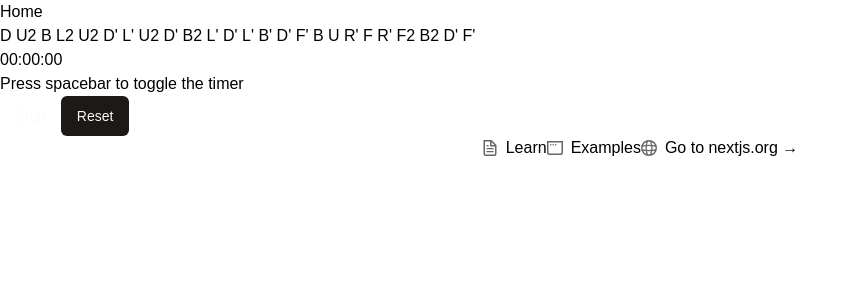
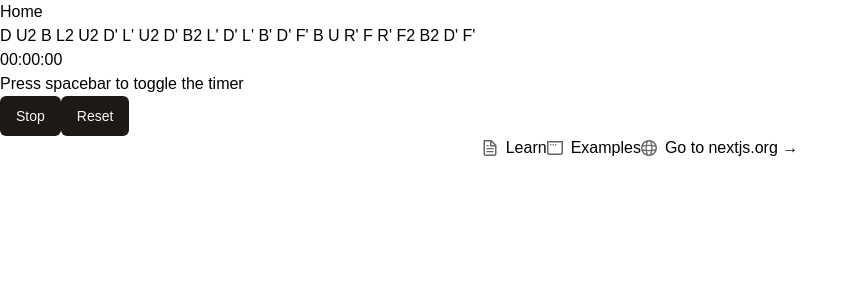
Before and after one commit to faroeq33/cubetimer, a Next.js app: page / in a window 1280 px wide. Shown: the top 300 px of the page, without its empty margins (0-858 px from the left). Built offline with nearby package versions, Linux system fonts and the light colour scheme.

Commit message:
Make start button visible, Add test script

```diff
--- a/package.json
+++ b/package.json
@@ -7,7 +7,8 @@
     "build": "next build",
     "start": "next start",
     "build-and-start": "pnpm build && pnpm start",
-    "cypress:open": "cypress open"
+    "cypress:open": "cypress open",
+    "test": "cypress run"
   },
   "dependencies": {
     "@radix-ui/react-menubar": "^1.1.2",
--- a/src/content/nav/nav.tsx
+++ b/src/content/nav/nav.tsx
@@ -26,7 +26,7 @@ function Nav() {
             <MenubarItem>Print</MenubarItem>
           </MenubarContent>
         </MenubarMenu>
-      </Menubar>{" "}
+      </Menubar>
     </>
   );
 }
--- a/src/content/stopwatch/stopwatch.tsx
+++ b/src/content/stopwatch/stopwatch.tsx
@@ -35,10 +35,10 @@ const Stopwatch = () => {
         </NumberDisplay>
         <NumberDisplay>{("0" + ((time / 10) % 100)).slice(-2)}</NumberDisplay>
       </div>
-      <div className="flex gap-4">
+      <div className="flex gap-4 bg-pink-500">
         {running ? "Stop" : "Press spacebar to toggle the timer"}
       </div>
-      <Button className="bg-red-600" onClick={() => setRunning(false)}>
+      <Button onClick={() => setRunning(false)} className="mr-4">
         Stop
       </Button>
       <Button onClick={() => setTime(0)}>Reset</Button>
```
Also changed, not shown: todo.txt (added), 2 other files (tests, documents, lock files or other folders).
